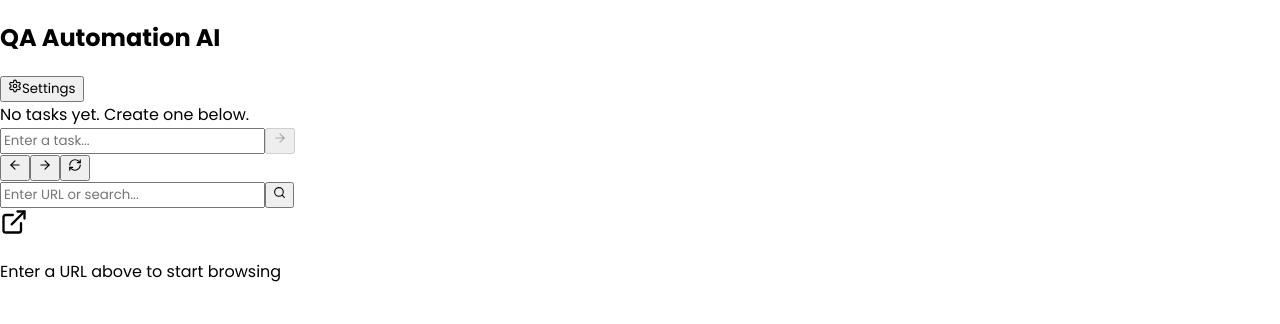
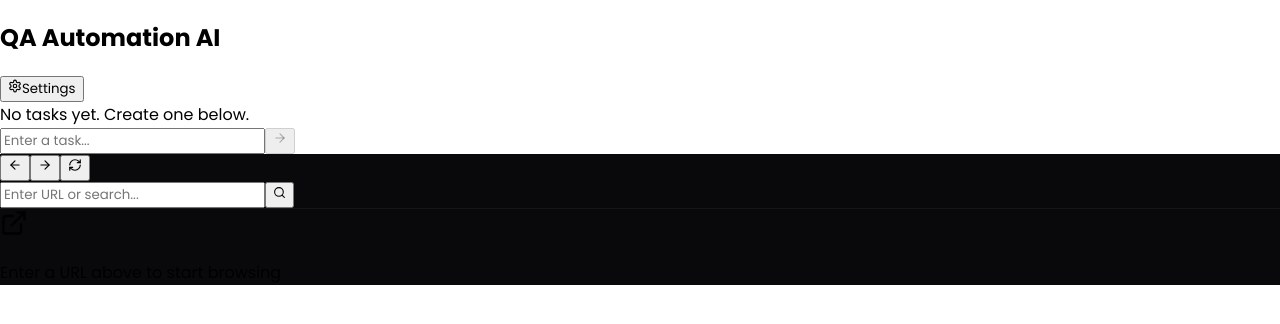
Before and after one commit to AliSharjeell/AgentQA, a React (Vite) app in the folder src/renderer/: page / in a window 1280 px wide. Shown: the top 324 px of the page. Built offline with nearby package versions, Linux system fonts and the light colour scheme.

Commit message:
style: only sidebar has mica, topbar and mainarea have solid bg

```diff
--- a/src/renderer/src/styles.css
+++ b/src/renderer/src/styles.css
@@ -126,7 +126,7 @@ textarea {
   }
 
   .main-area {
-    background: transparent;
+    background: #09090b;
   }
 
   .mica-sidebar {
@@ -134,7 +134,8 @@ textarea {
   }
 
   .mica-topbar {
-    background: transparent;
+    background: #09090b;
+    border-bottom: 1px solid rgba(255, 255, 255, 0.05);
   }
 
   .lead-table {
```
